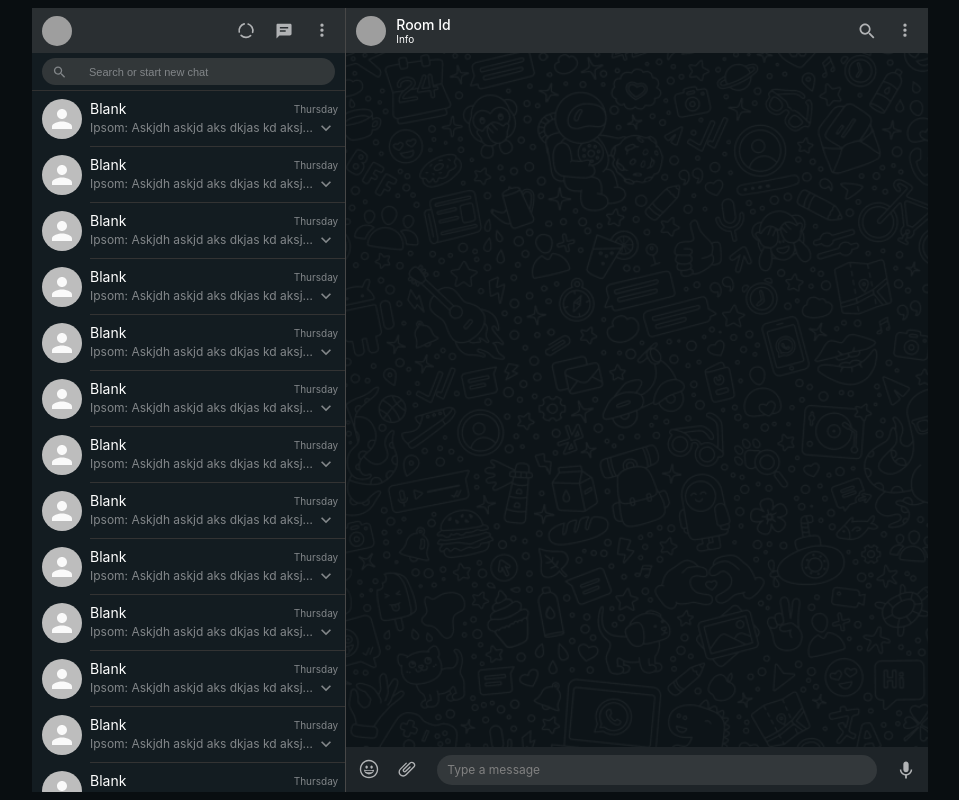
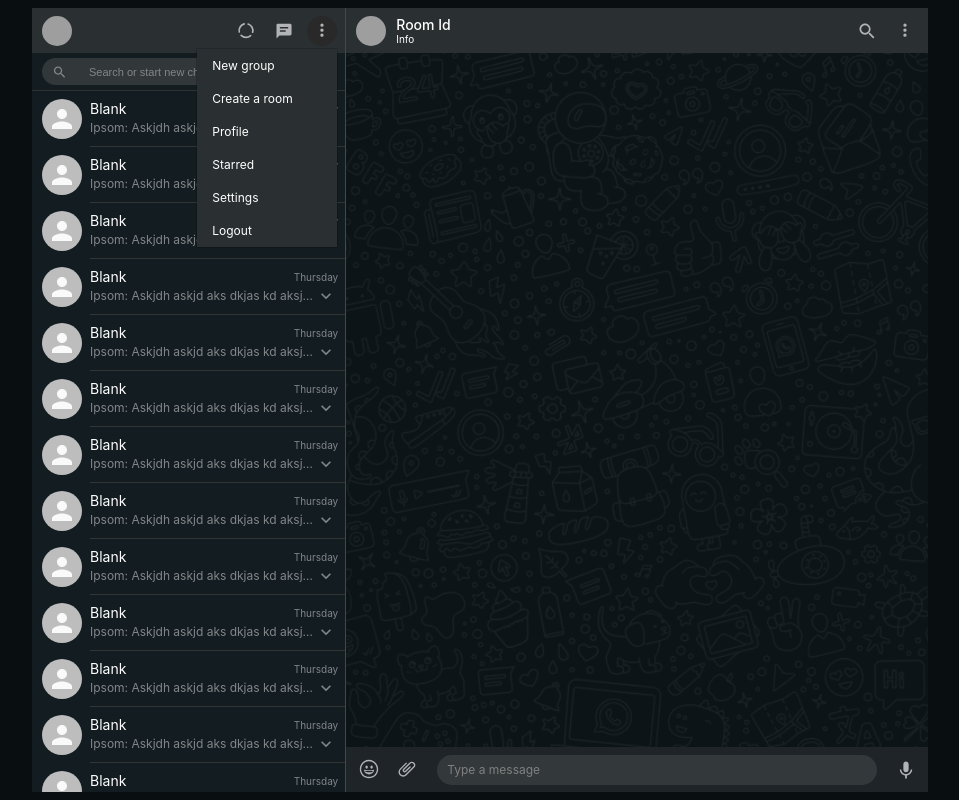
Before and after one commit to joel-jaimon/whatsapp-clone, a React (Create React App) app in the folder whatsapp-client/: page / in a window 1280 px wide. Both pictures are taken after a click on the element 482 px from the left and 30 px from the top of the page. Shown: the whole page, without its empty margins (160-1119 px from the left). Built offline with nearby package versions, Linux system fonts and the light colour scheme; grey boxes are pictures that could not be loaded.

Commit message:
chatinfo dropdown added

```diff
--- a/whatsapp-client/src/components/ChatContainerHead/ChatContainerHead.tsx
+++ b/whatsapp-client/src/components/ChatContainerHead/ChatContainerHead.tsx
@@ -42,7 +42,7 @@ export const ChatContainerHead = ({ setModal }: any) => {
             ></path>
           </svg>
         </span>
-        <span className="icons">
+        <span className={`icons`}>
           <svg
             xmlns="http://www.w3.org/2000/svg"
             viewBox="0 0 24 24"
--- /dev/null
+++ b/whatsapp-client/src/components/Dropmenu/Components/ChatInfoDropdown.tsx
@@ -0,0 +1,35 @@
+import { useContext } from "react";
+import { dropDownContext } from "../../../context/dropDownContext";
+import s from "./dropmenu.module.scss";
+
+export const ChatInfoDropdown = ({ type }: any) => {
+  const { dropMenu, setDropMenu }: any = useContext(dropDownContext);
+
+  return (
+    <div
+      style={{
+        position: "absolute",
+        left: dropMenu.position.x + 2,
+        top: dropMenu.position.y + 2,
+        zIndex: 200,
+      }}
+      className={s.dropDown}
+    >
+      <div className={s.list}>
+        <p>Archive chat</p>
+      </div>
+      <div className={s.list}>
+        <p>Mute notification</p>
+      </div>
+      <div className={s.list}>
+        <p>Exit group</p>
+      </div>
+      <div className={s.list}>
+        <p>Unpin chat</p>
+      </div>
+      <div className={s.list}>
+        <p>Mark as unread</p>
+      </div>
+    </div>
+  );
+};
--- a/whatsapp-client/src/components/Dropmenu/Dropmenu.tsx
+++ b/whatsapp-client/src/components/Dropmenu/Dropmenu.tsx
@@ -2,6 +2,7 @@ import { createRef, forwardRef, useContext, useEffect } from "react";
 import { dropDownContext } from "../../context/dropDownContext";
 import { AddAvatarDropdown } from "./Components/AddAvatarDropdown";
 import { ChangeAvatarDropdown } from "./Components/ChangeAvatarDropdown";
+import { ChatInfoDropdown } from "./Components/ChatInfoDropdown";
 
 export const DropMenu = () => {
   const { dropMenu }: any = useContext(dropDownContext);
@@ -11,6 +12,8 @@ export const DropMenu = () => {
       return <AddAvatarDropdown />;
     case "changeAvatar":
       return <ChangeAvatarDropdown />;
+    case "chatInfo":
+      return <ChatInfoDropdown />;
     default:
       return (
         <div
--- /dev/null
+++ b/whatsapp-client/src/components/Sidebar/Components/PersonalSettingDropdown.tsx
@@ -0,0 +1,26 @@
+import s from "../sidebarStyles.module.scss";
+
+export const PersonalSettingDropdown = () => {
+  return (
+    <div className={s.dropDown}>
+      <div className={s.list}>
+        <p>New group</p>
+      </div>
+      <div className={s.list}>
+        <p>Create a room</p>
+      </div>
+      <div className={s.list}>
+        <p>Profile</p>
+      </div>
+      <div className={s.list}>
+        <p>Starred</p>
+      </div>
+      <div className={s.list}>
+        <p>Settings</p>
+      </div>
+      <div className={s.list}>
+        <p>Logout</p>
+      </div>
+    </div>
+  );
+};
--- a/whatsapp-client/src/components/Sidebar/sidebarStyles.module.scss
+++ b/whatsapp-client/src/components/Sidebar/sidebarStyles.module.scss
@@ -19,3 +19,42 @@
     background-color: rgb(58, 58, 58);
   }
 }
+
+.dropDown {
+  background: #2a2f32;
+  border: 4px;
+  font-size: 12px;
+  position: absolute;
+  z-index: 1;
+  text-align: left;
+  top: 33px;
+  right: 0px;
+  box-shadow: 0px 0px 1px black;
+}
+
+.list {
+  width: 140px;
+  overflow: hidden;
+  position: relative;
+  z-index: 0;
+  p {
+    cursor: pointer;
+    margin: 0px;
+    padding: 9px 15px 9px 15px;
+  }
+  input {
+    position: absolute;
+    width: 100%;
+    height: calc(100% + 100px);
+    z-index: 1;
+    opacity: 0;
+    transform: translateY(-100px);
+    cursor: pointer;
+    button {
+      display: none;
+    }
+  }
+  &:hover {
+    background: #212527;
+  }
+}
--- a/whatsapp-client/src/components/SidebarChats/SidebarChats.tsx
+++ b/whatsapp-client/src/components/SidebarChats/SidebarChats.tsx
@@ -1,10 +1,33 @@
 import { Avatar } from "@material-ui/core";
 import s from "./chatStyles.module.scss";
+import { useContext } from "react";
 import ExpandMoreIcon from "@material-ui/icons/ExpandMore";
+import { dropDownContext } from "../../context/dropDownContext";
 
 export const SidebarChats = () => {
+  const { dropMenu, setDropMenu } = useContext(dropDownContext);
+
+  const handleDropMenuClicks = (e: any, type: string) => {
+    e.preventDefault();
+    if (!dropMenu) {
+      setDropMenu({
+        type,
+        position: {
+          x: e.clientX,
+          y: e.clientY,
+        },
+        params: {},
+      });
+    } else {
+      setDropMenu(false);
+    }
+  };
+
   return (
-    <div className={s.sidebarChats}>
+    <div
+      onContextMenu={(e) => handleDropMenuClicks(e, "chatInfo")}
+      className={s.sidebarChats}
+    >
       <Avatar />
       <span className={s.chatInfo}>
         <div>
@@ -17,6 +40,7 @@ export const SidebarChats = () => {
             hkasjd kasj kdjash kdj hkasjhd k askdj aks jd
           </small>
           <ExpandMoreIcon
+            onClick={(e) => handleDropMenuClicks(e, "chatInfo")}
             style={{
               height: 20,
               color: "rgb(130, 134, 137)",
--- a/whatsapp-client/src/components/SidebarHead/SidebarHead.tsx
+++ b/whatsapp-client/src/components/SidebarHead/SidebarHead.tsx
@@ -1,7 +1,10 @@
 import s from "./sidebarHeadStyles.module.scss";
-import { Avatar } from "@material-ui/core";
+import { useState } from "react";
+import { PersonalSettingDropdown } from "../Sidebar/Components/PersonalSettingDropdown";
 
 export const SidebarHead = () => {
+  const [personalSettingDropdown, setPersonalSettingsDropdown] =
+    useState(false);
   return (
     <div className={s.sidebarHead}>
       <span className={s.avatar}>
@@ -35,7 +38,18 @@ export const SidebarHead = () => {
             ></path>
           </svg>
         </span>
-        <span className="icons">
+        <span
+          style={
+            personalSettingDropdown
+              ? {
+                  backgroundColor: "#292929",
+                }
+              : {}
+          }
+          onClick={() => setPersonalSettingsDropdown(!personalSettingDropdown)}
+          className={`icons ${s.dropDownBtn}`}
+        >
+          {personalSettingDropdown ? <PersonalSettingDropdown /> : null}
           <svg
             xmlns="http://www.w3.org/2000/svg"
             viewBox="0 0 24 24"
--- a/whatsapp-client/src/components/SidebarHead/sidebarHeadStyles.module.scss
+++ b/whatsapp-client/src/components/SidebarHead/sidebarHeadStyles.module.scss
@@ -23,3 +23,7 @@
     object-fit: contain;
   }
 }
+
+.dropDownBtn {
+  position: relative;
+}
```
